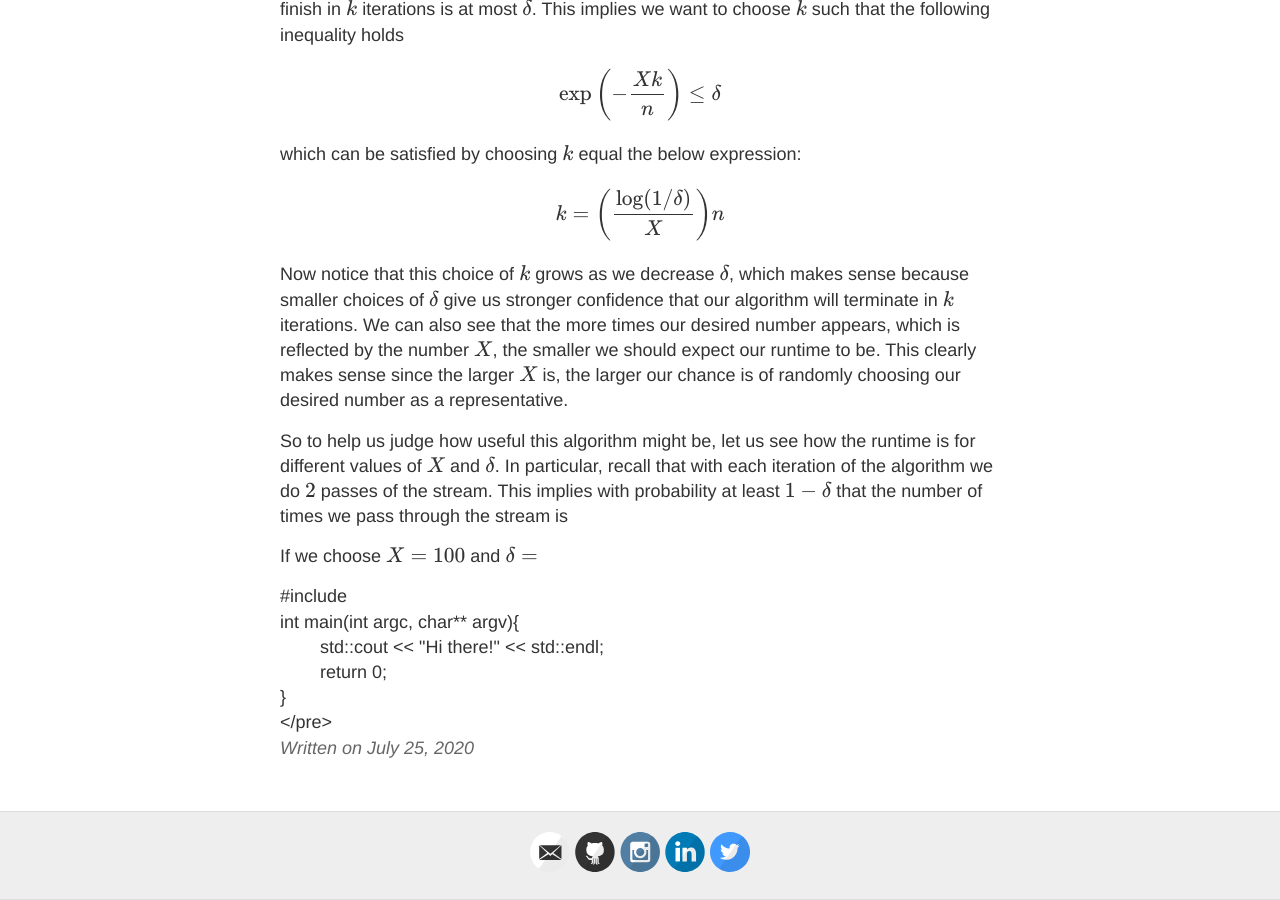
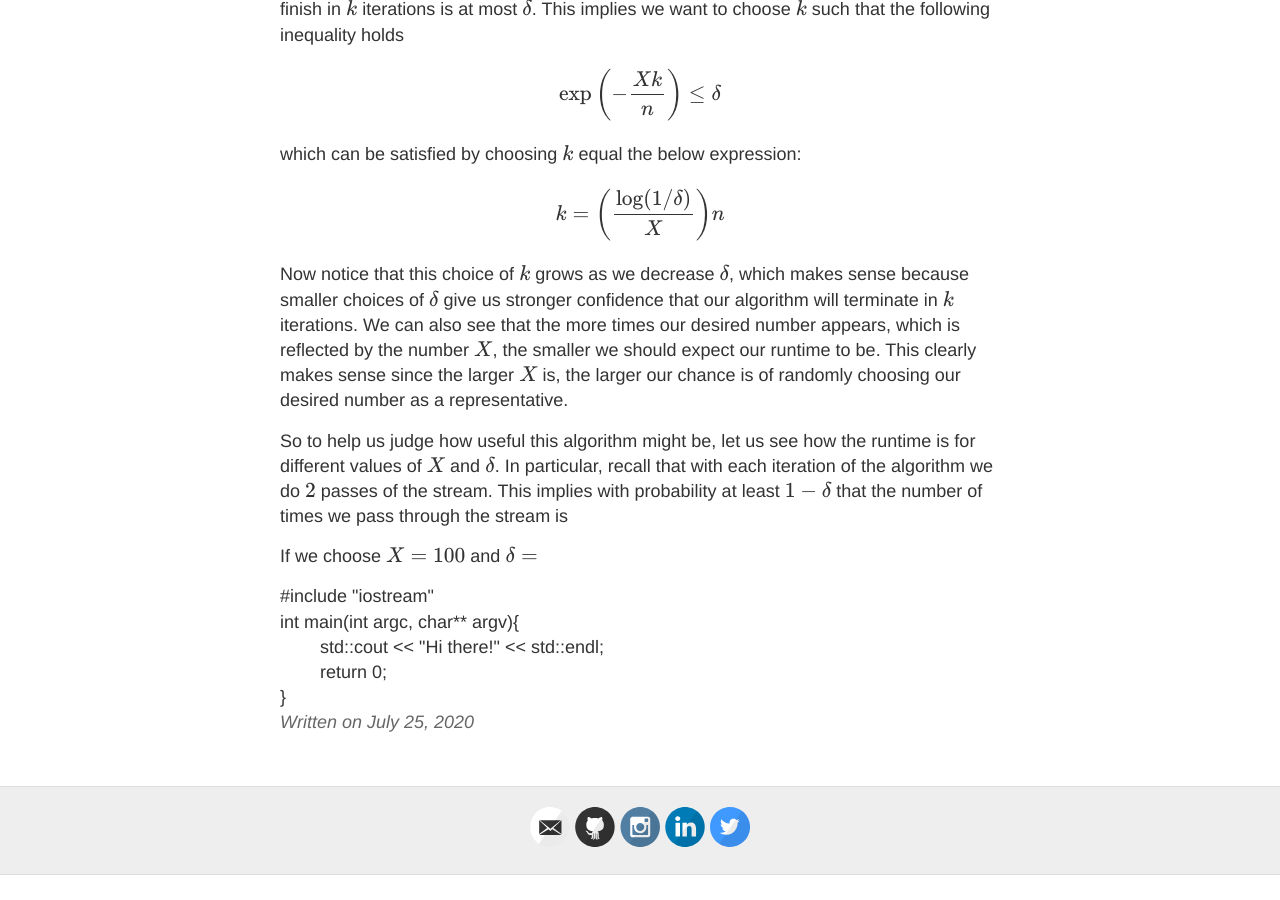
Before and after one commit to choward1491/choward1491.github.io, a Jekyll site: the page built from _posts/2020-7-25-Searching-Streams-for-the-Unknown.md, in a window 1280 px wide and 900 px high, scrolled down 2939 px. Built offline with Jekyll 4.4.1, drawn with Linux system fonts in a browser that asks for light colours; nearby versions of some CDN libraries; after the commit the page ends 3814 px from its top, so only the background shows below that; part of the change alters nothing that is shown.

Commit message:
push some changes.. experiment with syntax highlighting, attempt 3

```diff
--- a/_posts/2020-7-25-Searching-Streams-for-the-Unknown.md
+++ b/_posts/2020-7-25-Searching-Streams-for-the-Unknown.md
@@ -1,6 +1,7 @@
 ---
 layout: post
 code: true
+google_analytics: true
 title: Searching Streams for the Unknown
 date:   2020-07-25 01:52:00 +0000
 categories: algorithms math randomization probability experimental theory
@@ -58,7 +59,7 @@ So to help us judge how useful this algorithm might be, let us see how the runti
 If we choose $X = 100$ and $\delta =$
 
 <pre data-enlighter-language="cpp">
-#include <iostream>
+#include "iostream"
 int main(int argc, char** argv){
 	std::cout << "Hi there!" << std::endl;
 	return 0;
```
